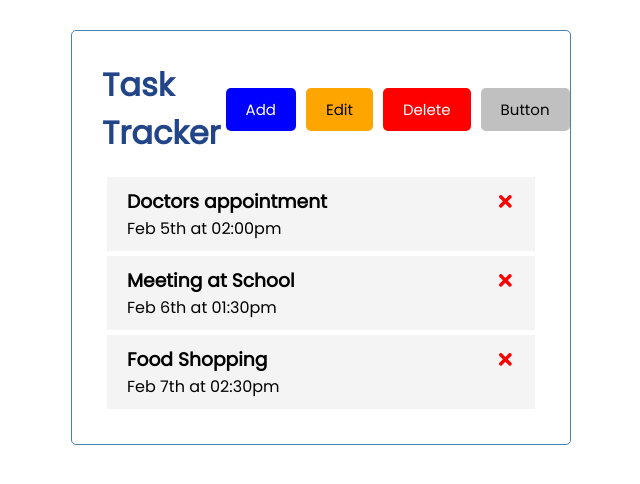
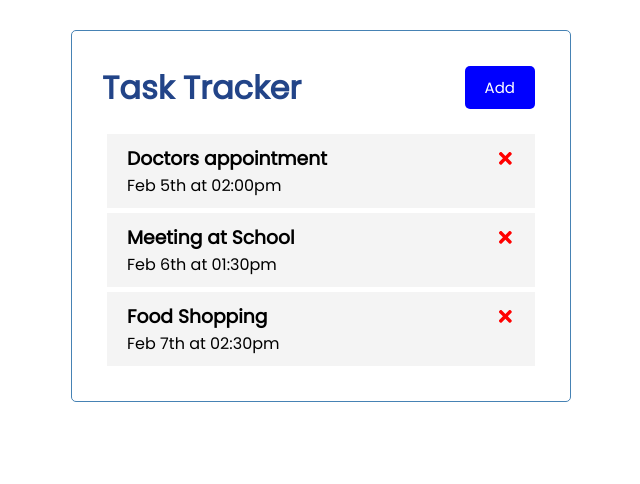
Before and after one commit to crummenauerca/ReactTaskTracker, a React (Create React App) app: page / in a window 1280 px wide. Shown: the top 484 px of the page, without its empty margins (319-959 px from the left). Built offline with nearby package versions, Linux system fonts and the light colour scheme.

Commit message:
Filtering the array to delete elements

```diff
--- a/src/App.js
+++ b/src/App.js
@@ -4,7 +4,7 @@ import Tasks from './components/Tasks'
 import { useState } from 'react'
 
 function App() {
-  const [tasks] = useState([{
+  const [tasks, setTasks] = useState([{
     id: 1,
     text: 'Doctors appointment',
     day: 'Feb 5th at 02:00pm',
@@ -22,7 +22,7 @@ function App() {
   }])
 
   const deleteTask = id => {
-    console.log('delete', id)
+    setTasks(tasks.filter((task) => task.id !== id))
   }
 
   return (
--- a/src/components/Header.js
+++ b/src/components/Header.js
@@ -11,9 +11,6 @@ const Header = ({ title }) => {
     <header className='header'>
       <h1 style={headingStyle}>{title}</h1>
       <Button color='white' backgroundColor='blue' text='Add' onClick={onClick} />
-      <Button color='black' backgroundColor='orange' text='Edit' onClick={onClick} />
-      <Button color='white' backgroundColor='red' text='Delete' onClick={onClick} />
-      <Button />
     </header>
   )
 }
```
